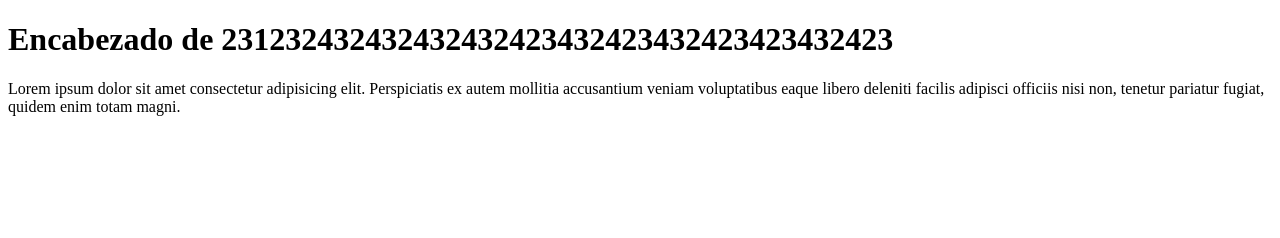
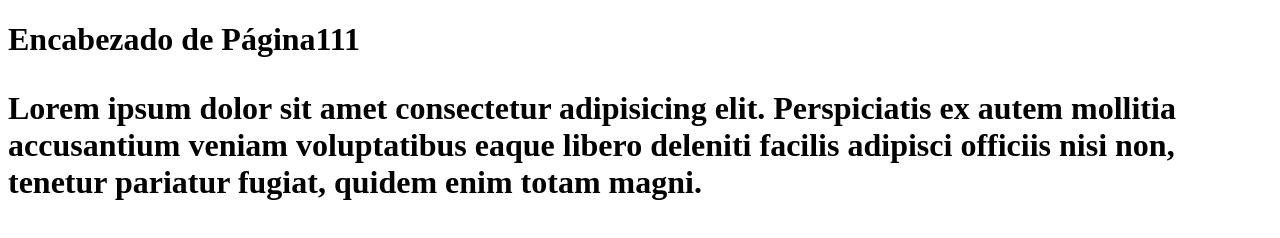
Before and after one commit to n8gx2/Curso-Git-Github, a plain HTML site: page index.html in a window 1280 px wide. Drawn offline with Linux system fonts and the light colour scheme.

Commit message:
prueba merge con selección de cambios

```diff
--- a/index.html
+++ b/index.html
@@ -6,7 +6,9 @@
     <title>Document</title>
 </head>
 <body>
-    <h1>Encabezado de 231232432432432432423432423432423423432423</h1>
-    <p>Lorem ipsum dolor sit amet consectetur adipisicing elit. Perspiciatis ex autem mollitia accusantium veniam voluptatibus eaque libero deleniti facilis adipisci officiis nisi non, tenetur pariatur fugiat, quidem enim totam magni.</p>
+    <h1>Encabezado de Página111<h1>
+    <p>Lorem ipsum dolor sit amet consectetur adipisicing elit. Perspiciatis
+        ex autem mollitia accusantium veniam voluptatibus eaque libero deleniti
+        facilis adipisci officiis nisi non, tenetur pariatur fugiat, quidem enim totam magni.</p>
 </body>
 </html>
```
